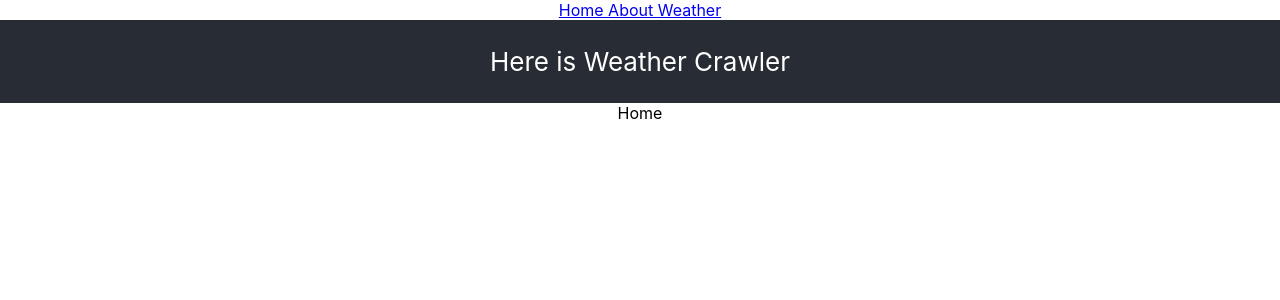
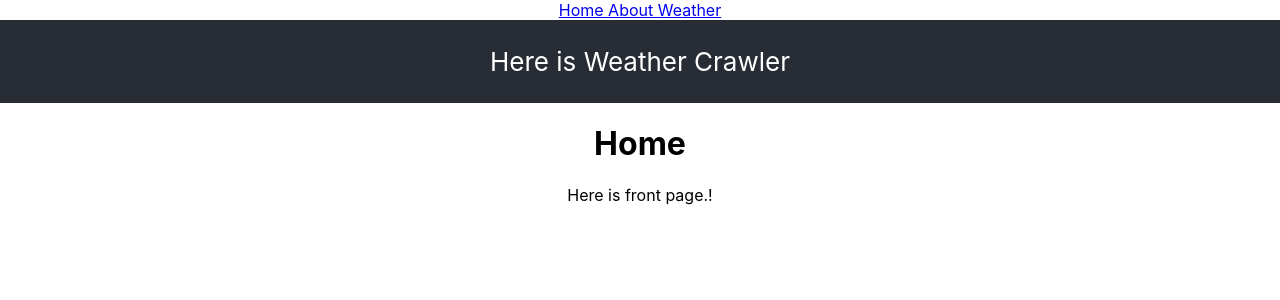
Before and after one commit to cnugithubpractice8/RC_weather, a React (Create React App) app: page / in a window 1280 px wide. Shown: the top 300 px of the page. Built offline with nearby package versions, Linux system fonts and the light colour scheme.

Commit message:
make Home page

```diff
--- /dev/null
+++ b/src/Home.js
@@ -0,0 +1,13 @@
+import React from 'react';
+
+// Stateless component
+const Home = () => {
+  return (
+    <div>
+      <h1>Home</h1>
+      <p>Here is front page.!</p>
+    </div>
+  );
+};
+
+export default Home;
--- a/src/RouterApp.js
+++ b/src/RouterApp.js
@@ -2,8 +2,8 @@ import React from 'react';
 import { Route } from 'react-router-dom';
 import Header from './Header';
 import Weather from './Component/Weather';
+import Home from './Home';
 
-const Home = () => <div>Home</div>;
 const About = () => <div>About</div>;
 
 const RouterApp = () =>{
```
